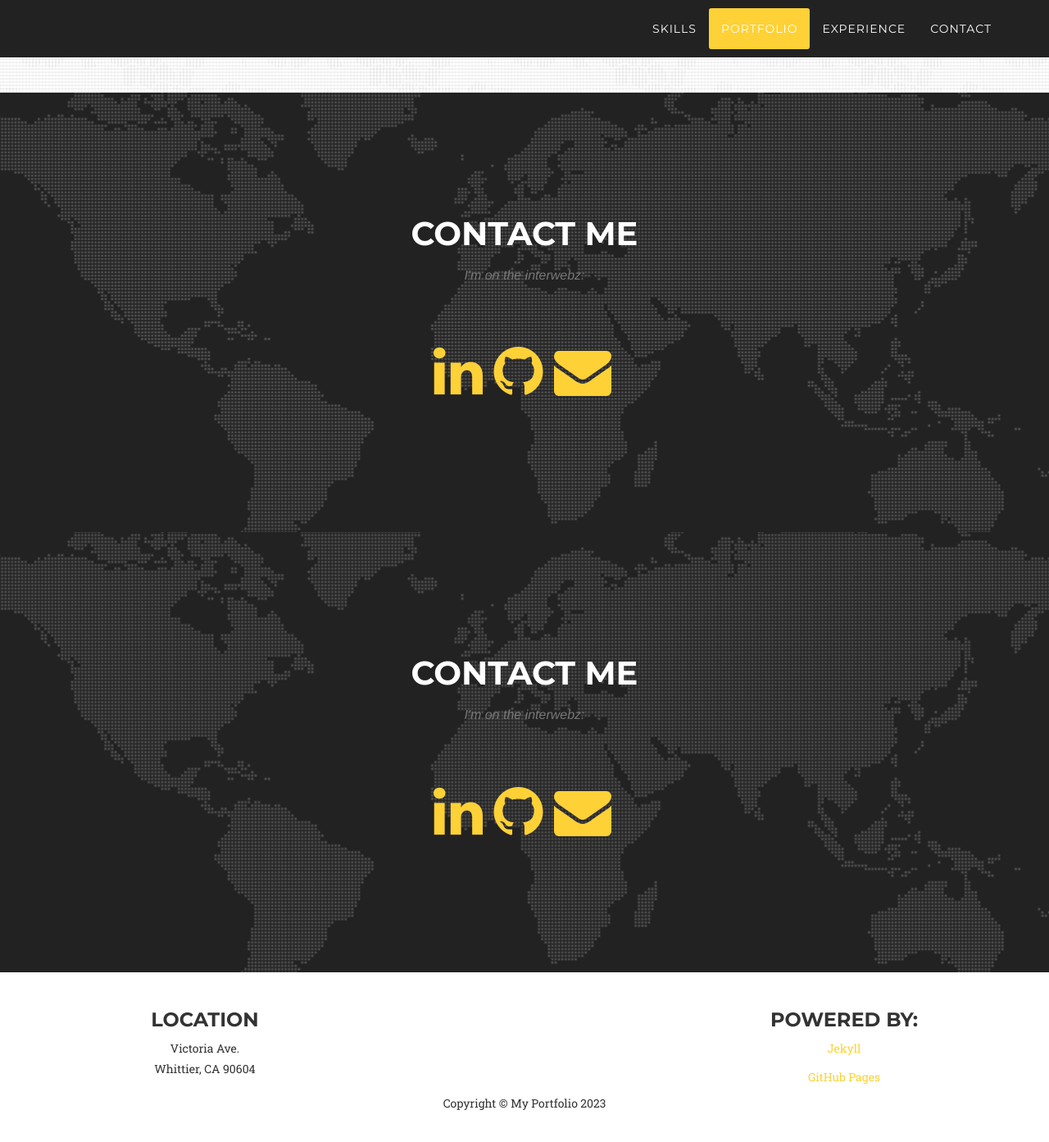
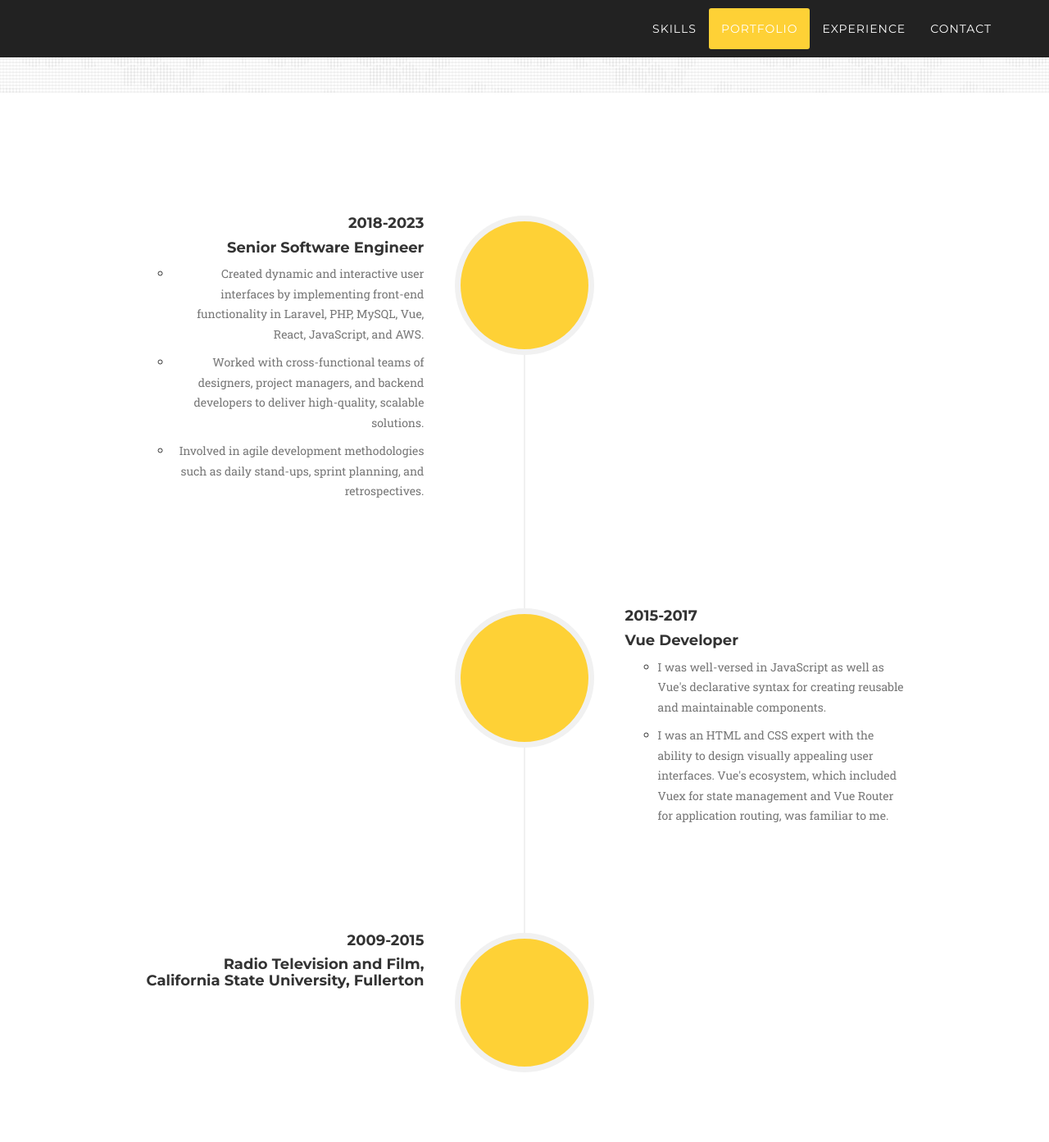
Before and after one commit to BryanMorales215/BryanMorales215.github.io, a Jekyll site: the page built from _posts/2014-09-15-Invasive-Fish.markdown, in a window 1280 px wide and 1400 px high, scrolled down 3750 px. Shown: the top 1393 px of the window at 82% size. Built offline with Jekyll 4.4.1, drawn with Linux system fonts in a browser that asks for light colours; some web fonts are replaced.

Commit message:
Update about.html

```diff
--- a/_includes/about.html
+++ b/_includes/about.html
@@ -1,30 +1,78 @@
- <!-- Contact Section -->
-    <section id="contact">
+<!-- About Section -->
+    <section id="about">
         <div class="container">
             <div class="row">
-                <div class="col-lg-12 text-center">
-                    <h2 class="section-heading">Contact Me</h2>
-                    <h3 class="section-subheading text-muted">I'm on the interwebz:</h3>
+                 <div class="col-lg-12">
+                    <ul class="timeline">
+                        <li>
+                            <div class="timeline-image">
+                                <img class="img-circle img-responsive" src="img/about/1.jpg" alt="">
                             </div>
+                            <div class="timeline-panel">
+                                <div class="timeline-heading">
+                                    <h4>2018-2023</h4>
+                                    <h4 class="subheading">Senior Software Engineer</h4>
                                 </div>
-            <div class="row">
-                <div class="col-lg-12 text-center">
-                        <ul class="list-inline">
-
+                                <div class="timeline-body">
+                                        <ul>
                                             <li>
-                                <a href="https://www.linkedin.com/in/BryanMorales215" class="btn-social btn-outline"><i class="fa fa-5x fa-linkedin"></i></a>
+                                                <p class="text-muted">
+                                                Created dynamic and interactive user interfaces by implementing front-end functionality in Laravel, PHP, MySQL, Vue, React, JavaScript, and AWS.
+                                                </p>
                                             </li>
-
                                             <li>
-                                <a href="http://github.com/BryanMorales215" class="btn-social btn-outline"><i class="fa fa-5x fa-github"></i></a>
+                                                <p class="text-muted">
+                                                Worked with cross-functional teams of designers, project managers, and backend developers to deliver high-quality, scalable solutions.
+                                                </p>
                                             </li>
-
                                             <li>
-                                <a href="mailto:bryanmorales.work@gmail.com" class="btn-social btn-outline"><i class="fa fa-5x fa-envelope"></i></a>
+                                                <p class="text-muted">
+                                                Involved in agile development methodologies such as daily stand-ups, sprint planning, and retrospectives.
+                                                </p>
                                             </li>
-
                                         </ul>
                                 </div>
                             </div>
+                        </li>
+                        <li class="timeline-inverted">
+                            <div class="timeline-image">
+                                <img class="img-circle img-responsive" src="img/about/2.jpg" alt="">
+                            </div>
+                            <div class="timeline-panel">
+                                <div class="timeline-heading">
+                                    <h4>2015-2017</h4>
+                                    <h4 class="subheading">Vue Developer</h4>
+                                </div>
+                                <div class="timeline-body">
+                                    <ul>
+                                            <li>
+                                                <p class="text-muted">
+                                                I was well-versed in JavaScript as well as Vue's declarative syntax for creating reusable and maintainable components.
+                                                </p>
+                                            </li>
+                                            <li>
+                                                <p class="text-muted">
+                                                 I was an HTML and CSS expert with the ability to design visually appealing user interfaces. Vue's ecosystem, which included Vuex for state management and Vue Router for application routing, was familiar to me.
+                                                </p>
+                                            </li>
+                                        </ul>
+                                </div>
+                            </div>
+                        </li>
+                        <li>
+                            <div class="timeline-image">
+                                <img class="img-circle img-responsive" src="img/about/california_state_university.png" alt="">
+                            </div>
+                            <div class="timeline-panel">
+                                <div class="timeline-heading">
+                                    <h4>2009-2015</h4>
+                                    <h4 class="subheading">Radio Television and Film, <br /> California State University, Fullerton </h4>
+                                </div>
+                                <div class="timeline-body">
+                                </div>
+                            </div>
+                        </li>
+                    </ul>
+            </div>
         </div>
     </section>
```
Lines whose indentation alone changed are shown as unchanged.
